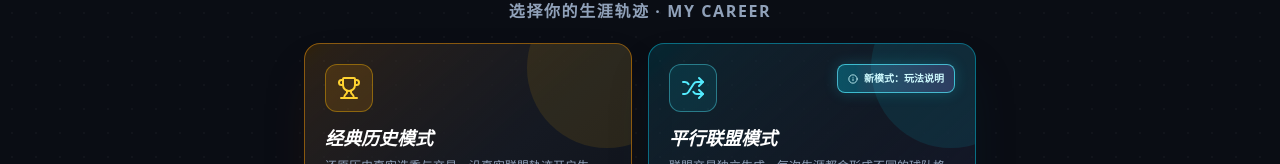
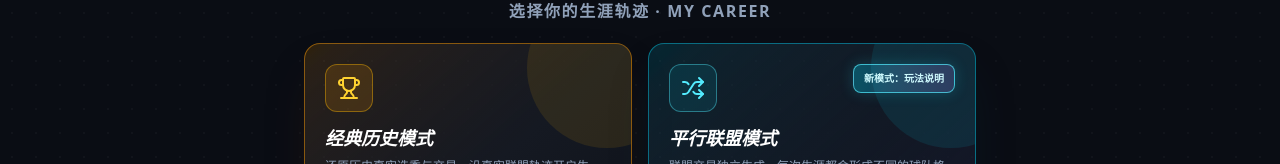
Before and after one commit to Weile-123/NBA--2008, a React (Vite) app: page / in a window 1280 px wide. Shown: the part 335-499 px from the top of the page. Built offline with nearby package versions, Linux system fonts and the light colour scheme.

Commit message:
ui: remove icon from mode guide button

```diff
--- a/src/components/HomeScreen.tsx
+++ b/src/components/HomeScreen.tsx
@@ -5,7 +5,6 @@ import {
   Bell,
   Flame,
   Globe,
-  Info,
   Loader2,
   MessageSquareText,
   Play,
@@ -147,7 +146,6 @@ export const HomeScreen: React.FC<HomeScreenProps> = ({
               className="flex shrink-0 items-center gap-1.5 whitespace-nowrap rounded-lg border border-cyan-300/70 bg-gradient-to-r from-cyan-400/30 to-violet-400/20 px-2.5 py-1.5 text-[9px] font-black text-cyan-100 shadow-[0_0_14px_rgba(34,211,238,0.22)] transition-all hover:border-cyan-200 hover:bg-cyan-400/40 active:scale-95 sm:text-[10px]"
               aria-label="查看平行联盟模式介绍"
             >
-              <Info className="h-2.5 w-2.5 shrink-0" />
               新模式：玩法说明
             </button>
           )}
```
